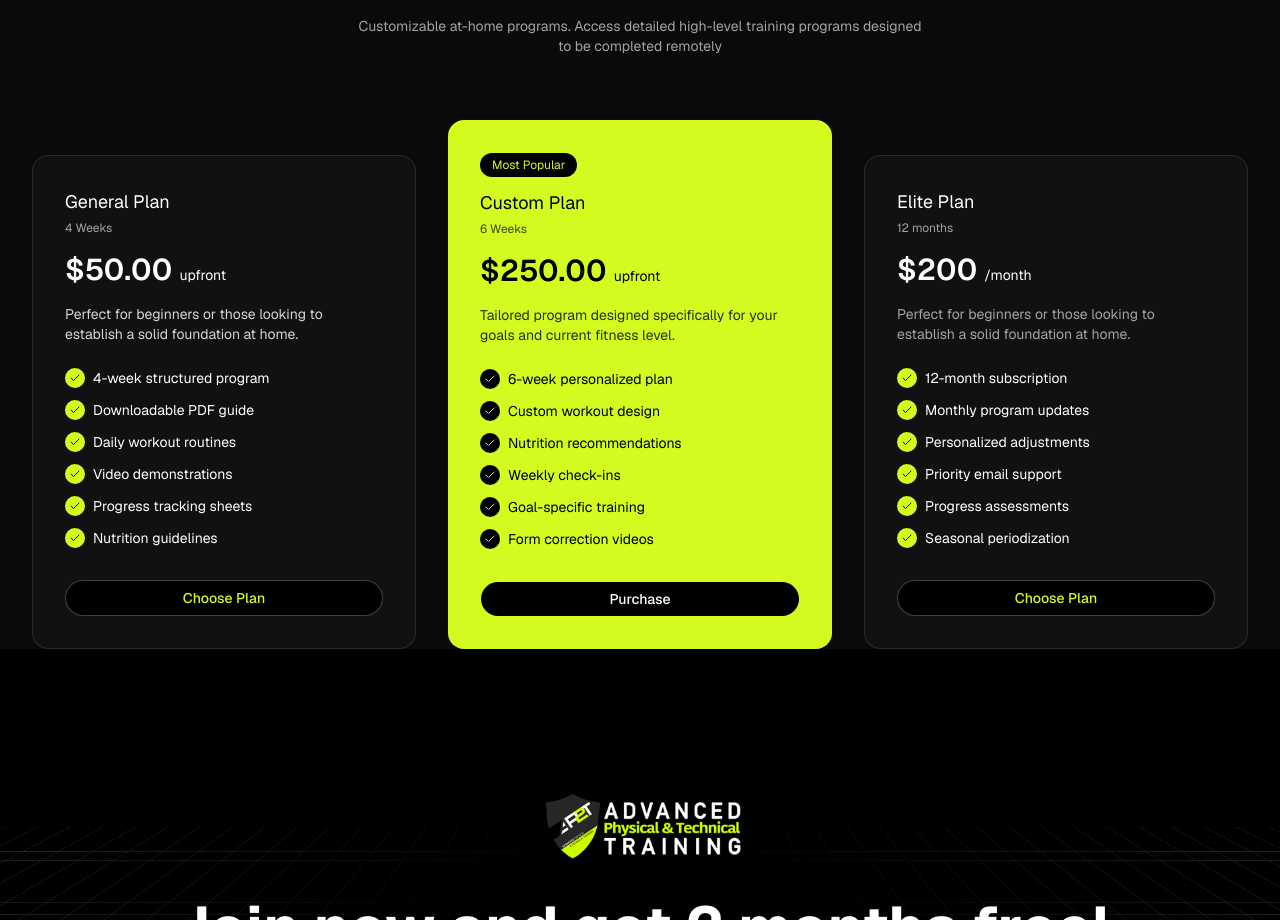
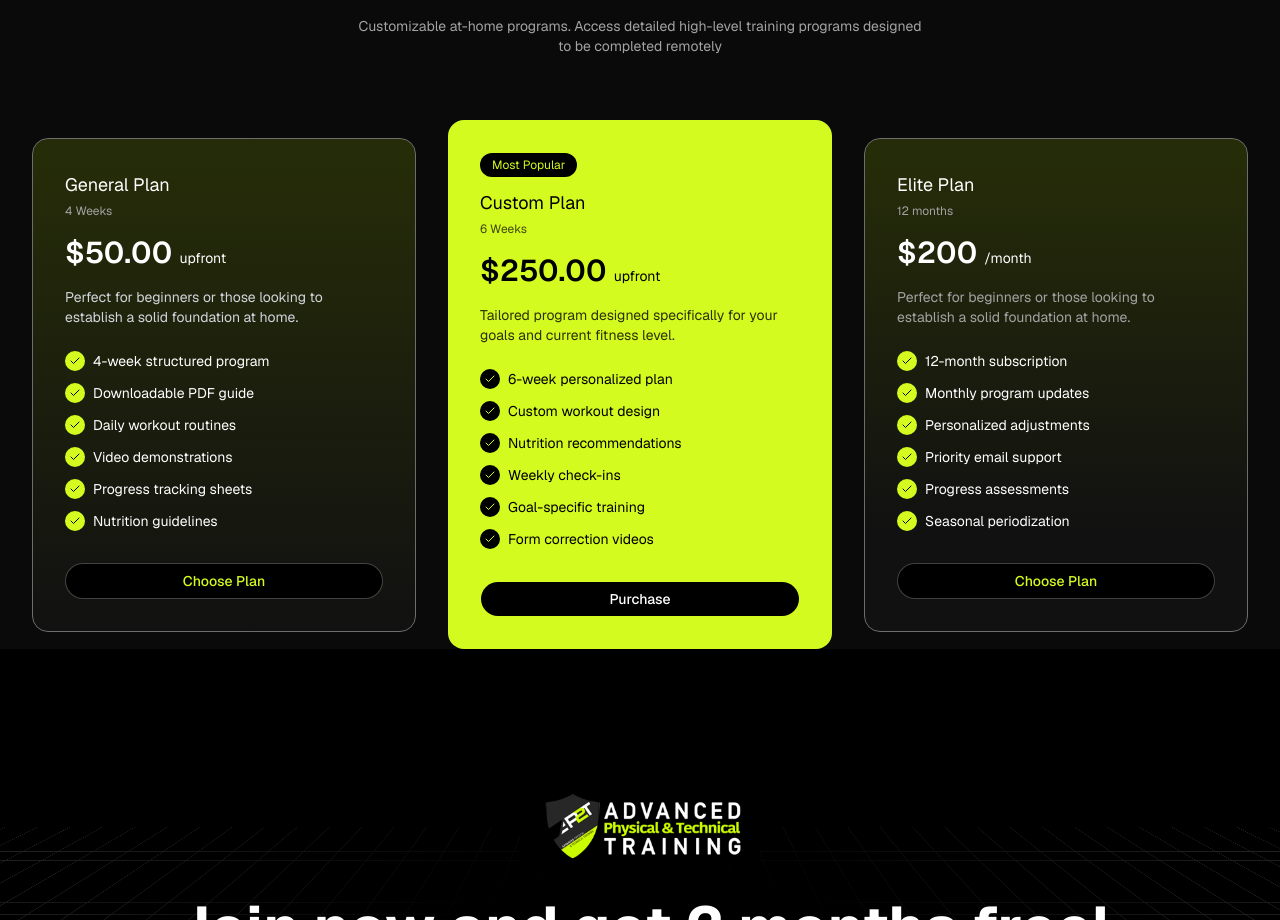
Before and after one commit to ubaid1840/ap2t, a Next.js app: page /home in a window 1280 px wide. Shown: the part 4274-5194 px from the top of the page. Built offline with nearby package versions, Linux system fonts and the light colour scheme.

Commit message:
pricing fixed

```diff
--- a/components/pricing-section.tsx
+++ b/components/pricing-section.tsx
@@ -1,5 +1,6 @@
 import { Check } from "lucide-react"
 import { Button } from "./ui/button"
+import { cn } from "@/lib/utils"
 
 export default function PricingSection() {
   return (
@@ -13,9 +14,13 @@ export default function PricingSection() {
       </div>
 
       {/* Cards */}
-      <div className="grid grid-cols-1 md:grid-cols-3 gap-8 items-end">
+      <div className="grid grid-cols-1 md:grid-cols-3 gap-8 items-center">
         {/* General Plan */}
-        <div className="rounded-2xl border border-white/10 bg-[#111] p-8">
+        <div className="rounded-2xl p-8" style={{
+          background: "linear-gradient(180deg, rgba(58,71,0,0.5) 5%, rgba(0,0,0,0) 100%), rgba(17,17,17,1)", border: "1px solid", borderColor: '#6D6D6D'
+        }}>
+
+
           <h2 className="text-lg">General Plan</h2>
           <p className="text-xs text-muted mt-1">4 Weeks</p>
 
@@ -50,6 +55,7 @@ export default function PricingSection() {
 
         {/* Custom Plan */}
         <div className="rounded-2xl bg-primary text-black p-8">
+
           <span className="inline-block text-xs px-3 py-1 rounded-full bg-black text-primary mb-3">
             Most Popular
           </span>
@@ -87,7 +93,9 @@ export default function PricingSection() {
         </div>
 
         {/* Elite Plan */}
-        <div className="rounded-2xl border border-white/10 bg-[#111] p-8">
+        <div className="rounded-2xl p-8" style={{
+          background: "linear-gradient(180deg, rgba(58,71,0,0.5) 5%, rgba(0,0,0,0) 80%), rgba(17,17,17,1)", border: "1px solid", borderColor: '#6D6D6D'
+        }}>
           <h2 className="text-lg">Elite Plan</h2>
           <p className="text-xs text-muted mt-1">12 months</p>
 
@@ -115,7 +123,7 @@ export default function PricingSection() {
             ))}
           </ul>
 
-            <Button className="bg-black text-primary mt-8 w-full rounded-full border border-white/20 py-3 text-sm hover:text-black">
+          <Button className="bg-black text-primary mt-8 w-full rounded-full border border-white/20 py-3 text-sm hover:text-black">
             Choose Plan
           </Button>
         </div>
```
